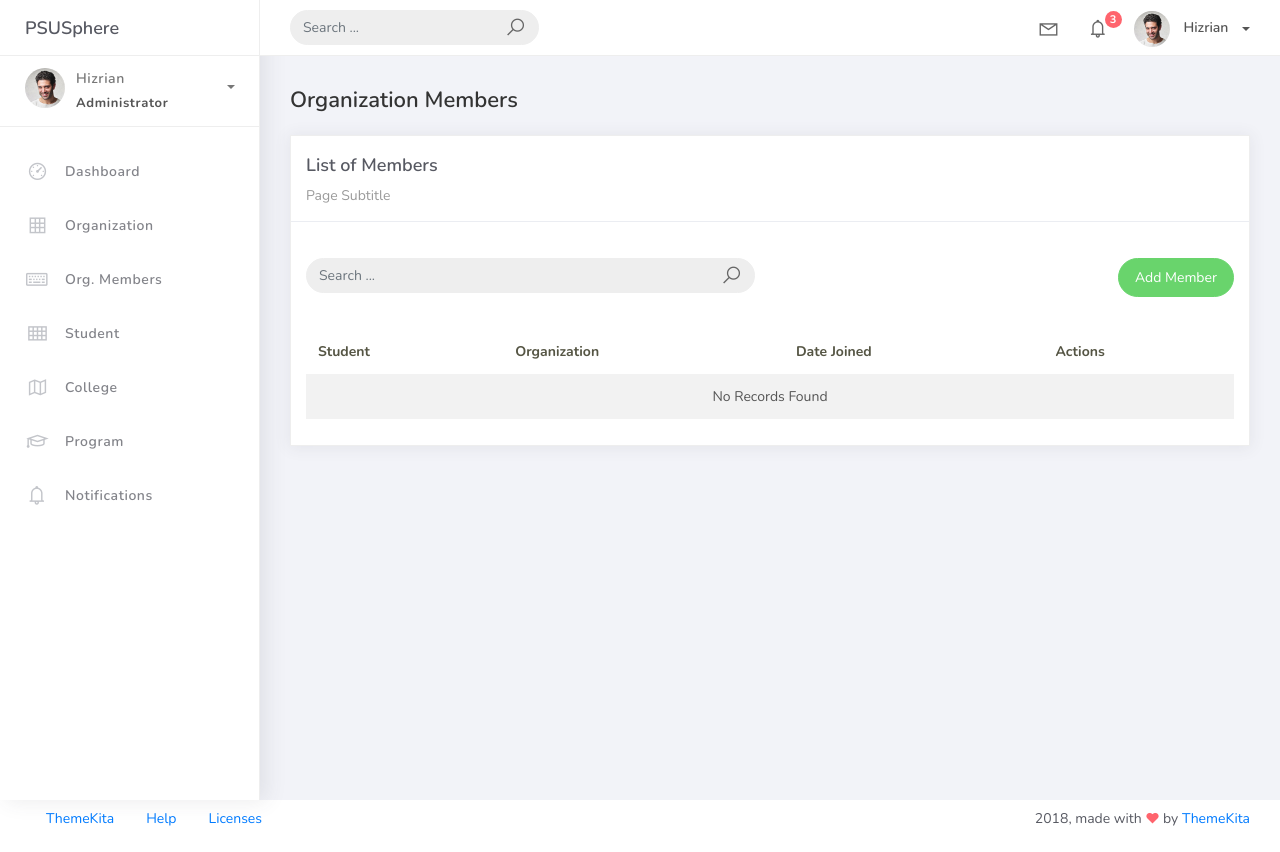
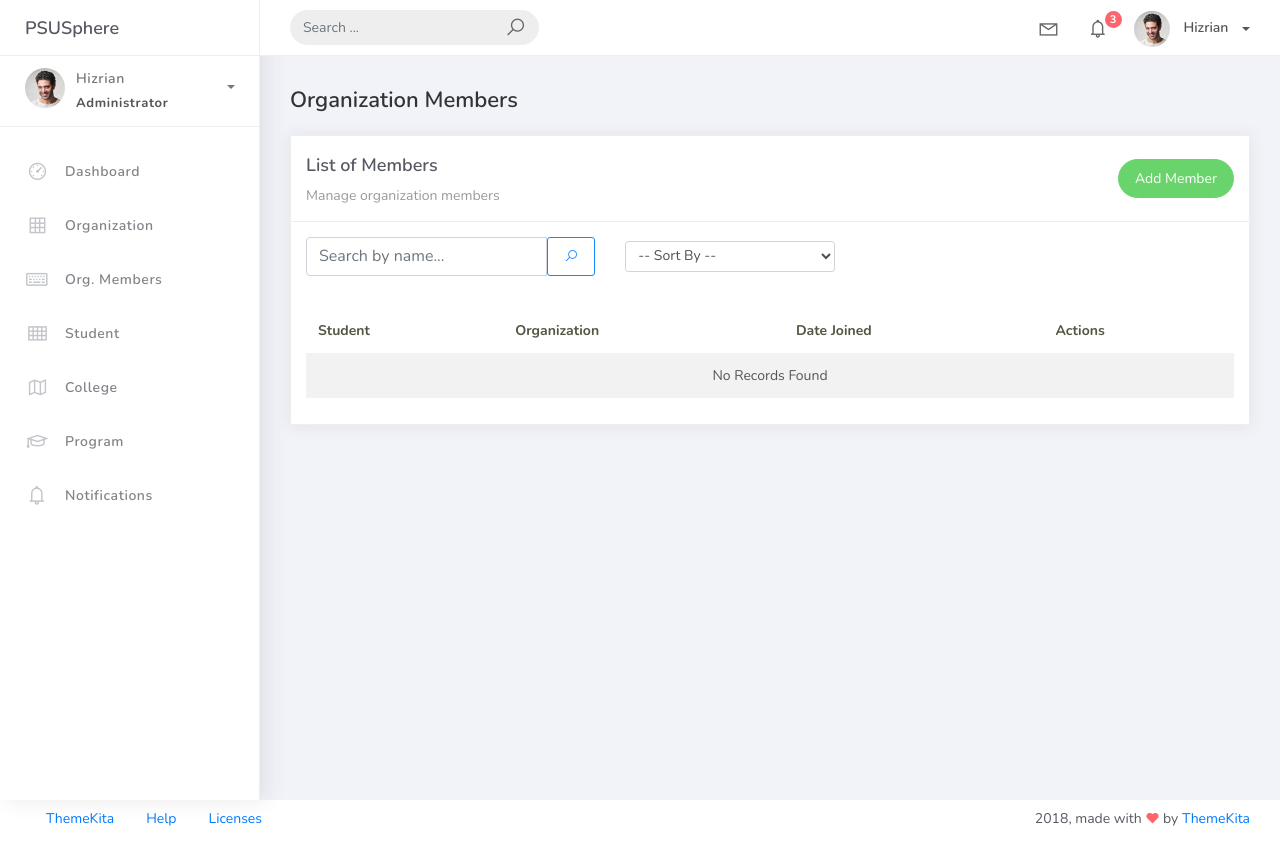
Before and after one commit to Hawksprey420/psusphere, a Django app: page /orgmember_list in a window 1280 px wide. Run offline with Django 5.2, Linux system fonts and the light colour scheme; some libraries are stand-ins or nearby versions.

Commit message:
Added search function to college and orgmember list

```diff
--- a/projectsite/studentorg/views.py
+++ b/projectsite/studentorg/views.py
@@ -27,9 +27,6 @@ class HomePageView(ListView):
         )
         context["students_joined_this_year"] = count
         return context
-
-
-
 
 class OrganizationList(ListView):
     model = Organization
@@ -76,12 +73,22 @@ class OrgMemberList(ListView):
     def get_queryset(self):
         qs = super().get_queryset()
         query = self.request.GET.get('q')
+        sort_by = self.request.GET.get('sort_by')
+
+        # search
         if query:
             qs = qs.filter(
                 Q(student__first_name__icontains=query) |
                 Q(student__last_name__icontains=query) |
                 Q(organization__name__icontains=query)
             )
+
+        # sorting
+        allowed = ['student__first_name', 'student__last_name', 'date_joined']
+        if sort_by in allowed:
+            qs = qs.order_by(sort_by)
+        else:
+            qs = qs.order_by('student__first_name')
         return qs
 
 class OrgMemberCreateView(CreateView):
--- a/projectsite/templates/college_list.html
+++ b/projectsite/templates/college_list.html
@@ -15,9 +15,9 @@
                     <div class="card-body">
                         <div class="row mb-3">
                             <div class="col-md-6">
-                                <form class="navbar-left navbar-form nav-search" action="">
+                                <form class="navbar-left navbar-form nav-search" action="{% url 'college-list' %}">
                                     <div class="input-group">
-                                        <input type="text" placeholder="Search ..." class="form-control" />
+                                        <input type="text" placeholder="..." class="form-control" name="q"/>
                                         <div class="input-group-append">
                                             <span class="input-group-text">
                                                 <i class="la la-search search-icon"></i>
--- a/projectsite/templates/orgmember_list.html
+++ b/projectsite/templates/orgmember_list.html
@@ -7,29 +7,42 @@
         <div class="row">
             <div class="col-md-12">
                 <div class="card">
-                    <div class="card-header">
-                        <div class="card-title">List of Members</div>
-                        <div class="card-category">Page Subtitle</div>
+                    <div class="card-header d-flex justify-content-between align-items-center">
+                        <div>
+                            <div class="card-title">List of Members</div>
+                            <div class="card-category">Manage organization members</div>
+                        </div>
+                        <a href="{% url 'orgmember-add' %}" class="btn btn-success btn-rounded">Add Member</a>
                     </div>
-                    </br>
+
                     <div class="card-body">
-                        <div class="row mb-3">
-                            <div class="col-md-6">
-                                <form class="navbar-left navbar-form nav-search" action="">
-                                    <div class="input-group">
-                                        <input type="text" placeholder="Search ..." class="form-control" />
-                                        <div class="input-group-append">
-                                            <span class="input-group-text">
-                                                <i class="la la-search search-icon"></i>
-                                            </span>
-                                        </div>
-                                    </div>
-                                </form>
+                        <!-- Unified Search + Sort Form -->
+                        <form method="get" class="row g-2 mb-3 align-items-center">
+                            <div class="col-md-4">
+                                <div class="input-group">
+                                    <input
+                                        type="text"
+                                        name="q"
+                                        placeholder="Search by name..."
+                                        class="form-control"
+                                        value="{{ request.GET.q|default:'' }}"
+                                    />
+                                    <button type="submit" class="btn btn-outline-primary">
+                                        <i class="la la-search"></i>
+                                    </button>
+                                </div>
                             </div>
-                            <div class="col-md-6 d-flex justify-content-end">
-                                <a href="{% url 'orgmember-add' %}" class="btn btn-success btn-rounded">Add Member</a>
+                            <div class="col-md-3">
+                                <select class="form-control form-control-sm" name="sort_by" onchange="this.form.submit()">
+                                    <option value="">-- Sort By --</option>
+                                    <option value="student__first_name" {% if request.GET.sort_by == 'student__first_name' %}selected{% endif %}>First Name</option>
+                                    <option value="student__last_name" {% if request.GET.sort_by == 'student__last_name' %}selected{% endif %}>Last Name</option>
+                                    <option value="date_joined" {% if request.GET.sort_by == 'date_joined' %}selected{% endif %}>Date Joined</option>
+                                </select>
                             </div>
-                        </div>
+                        </form>
+
+                        <!-- Members Table -->
                         <div class="table-responsive">
                             <table class="table table-striped mt-3">
                                 <thead>
@@ -59,6 +72,7 @@
                                 </tbody>
                             </table>
                         </div>
+
                         {% include 'includes/pagination.html' %}
                     </div>
                 </div>
```
